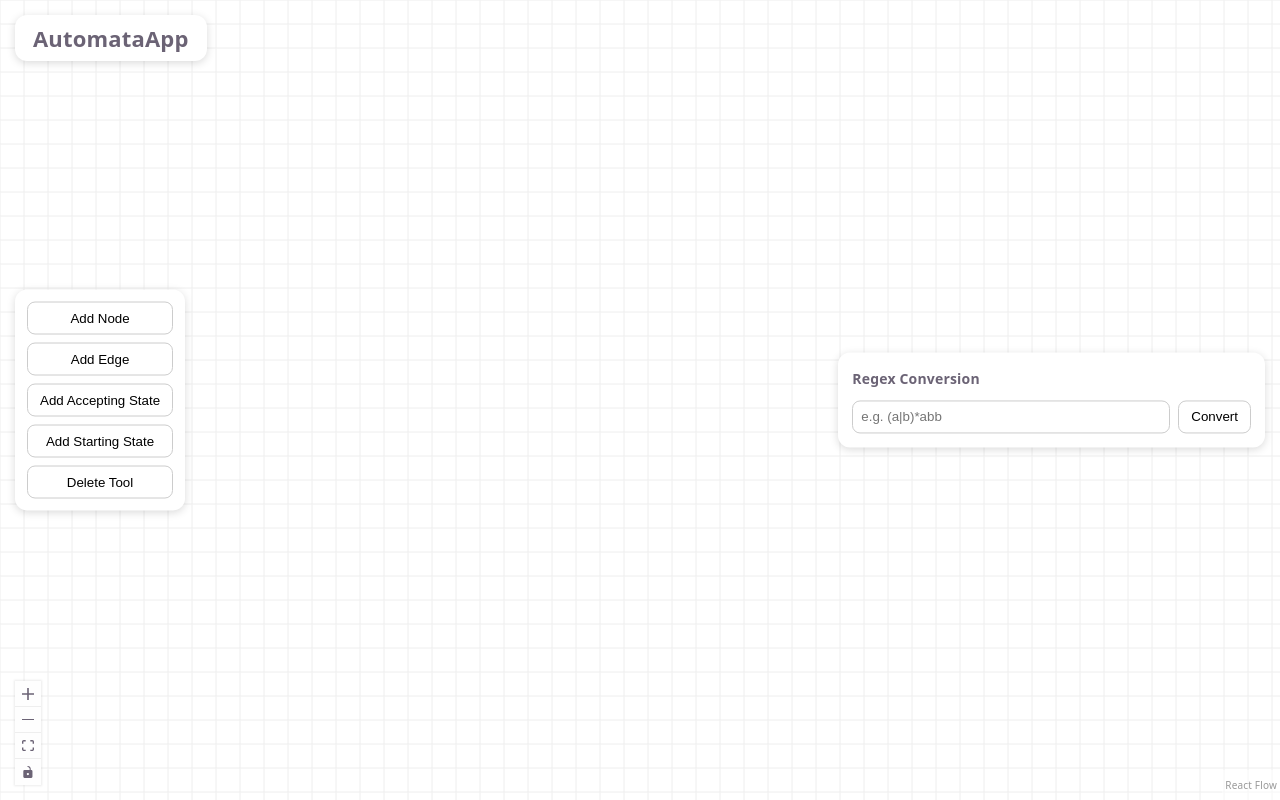
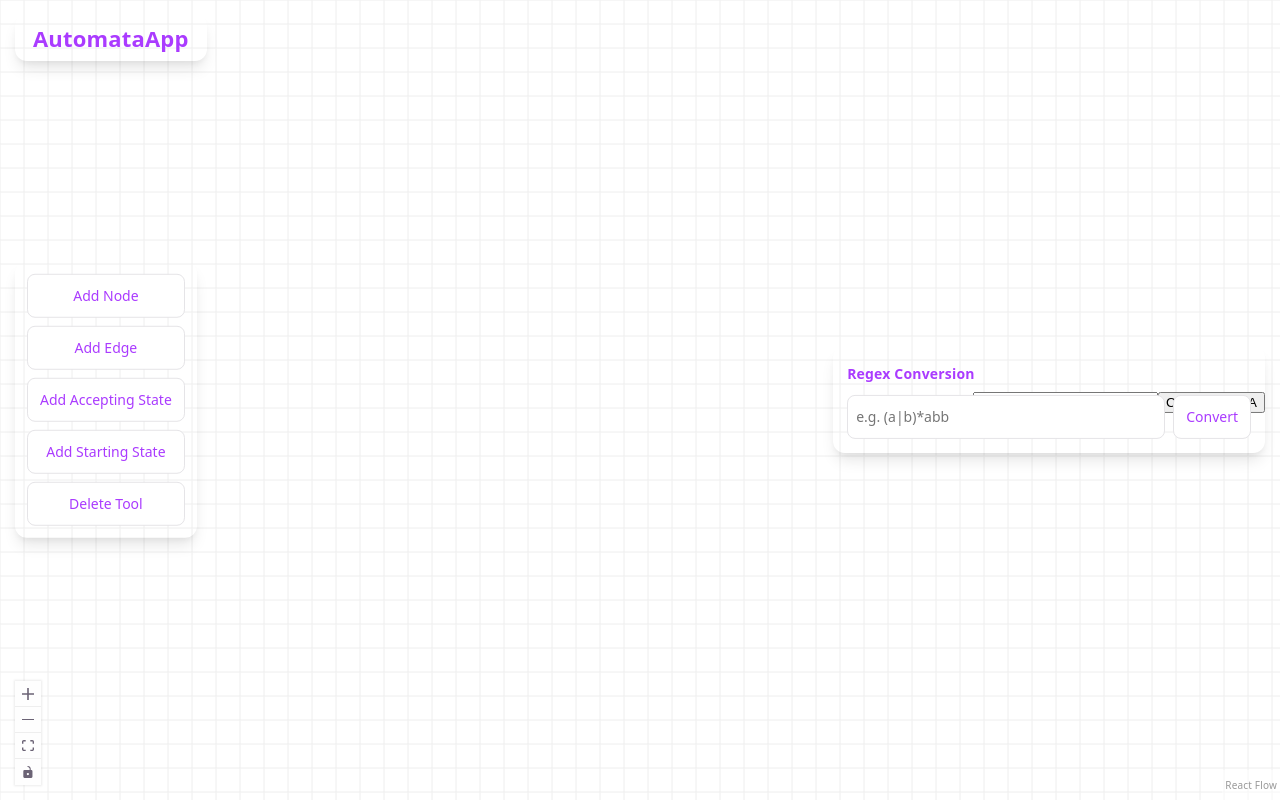
Before and after one commit to jatkin11/automata-app, a React (Vite) app: page / in a window 1280 px wide. Built offline with nearby package versions, Linux system fonts and the light colour scheme.

Commit message:
futher formatting amendments to the tools and regex panels

```diff
--- a/src/index.css
+++ b/src/index.css
@@ -105,16 +105,18 @@ code {
 
 
 .app-heading {
-  background: white;
+  background: var(--panel-bg);
+  color: var(--accent);
   padding: 10px 18px;
   border-radius: 12px;
   font-size: 22px;
   font-weight: 600;
-  box-shadow: 0 2px 8px rgba(0, 0, 0, 0.15);
+  box-shadow: var(--shadow);
 }
 
+
 .tools-panel {
-  background: white;
+  background: var(--panel-bg);
   padding: 12px;
   border-radius: 12px;
 
@@ -122,19 +124,30 @@ code {
   flex-direction: column;
   gap: 8px;
 
-  box-shadow: 0 2px 8px rgba(0, 0, 0, 0.15);
+  box-shadow: var(--shadow);
 }
 
 .tools-panel button {
   padding: 8px 12px;
-  border: 1px solid #ccc;
+  border: 1px solid var(--border);
   border-radius: 8px;
+
   background: white;
+  color: var(--accent);
+
+  font: inherit;
+  font-size: 14px;
   cursor: pointer;
 }
 
+.tools-panel button:hover {
+  background: var(--accent-bg);
+  border-color: var(--accent-border);
+}
+
+
 .regex-panel {
-  background: white;
+  background: var(--panel-bg);
   padding: 14px;
   border-radius: 12px;
 
@@ -142,10 +155,11 @@ code {
   flex-direction: column;
   gap: 8px;
 
-  box-shadow: 0 2px 8px rgba(0, 0, 0, 0.15);
+  box-shadow: var(--shadow);
 }
 
 .regex-label {
+  color: var(--accent);
   font-weight: 600;
   font-size: 14px;
 }
@@ -158,14 +172,25 @@ code {
 .regex-input-row input {
   width: 300px;
   padding: 8px;
-  border: 1px solid #ccc;
+  border: 1px solid var(--border);
   border-radius: 8px;
+
+  color: #08060d;
+  background: white;
+
+  font: inherit;
+  font-size: 14px;
 }
 
 .regex-input-row button {
   padding: 8px 12px;
-  border: 1px solid #ccc;
+  border: 1px solid var(--border);
   border-radius: 8px;
+
   background: white;
+  color: var(--accent);
+
+  font: inherit;
+  font-size: 14px;
   cursor: pointer;
 }
```
